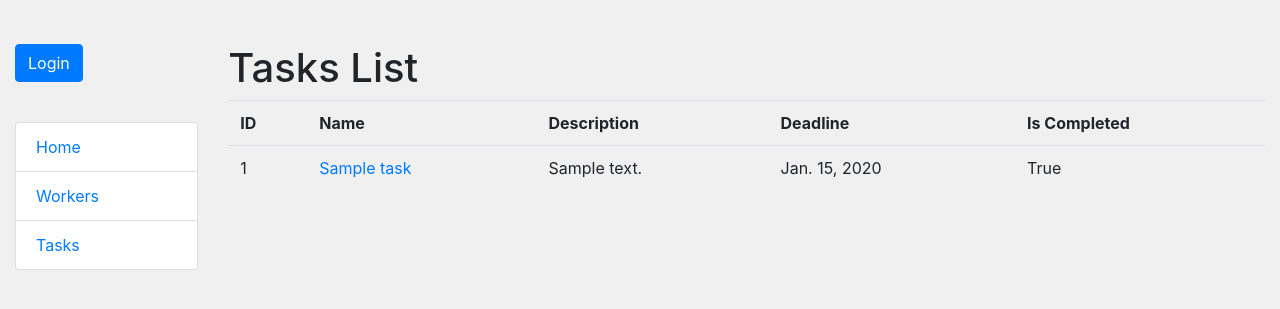
After one commit to StenSOn27/django_task_manager, a Django app: page /tasks/ in a window 1280 px wide. The commit adds this page. Shown: the top 309 px of the page. Run offline with Django 5.2, Linux system fonts and the light colour scheme; tables that the repository leaves empty hold one stand-in row (values such as "Sample post"); some libraries are stand-ins or nearby versions.

Commit message:
implement tasklist, taskdetail classes and templates

```diff
--- a/manager/models.py
+++ b/manager/models.py
@@ -50,3 +50,6 @@ class Task(models.Model):
 
     def __str__(self):
         return self.name
+
+    def get_absolute_url(self):
+        return reverse("manager:task-detail", kwargs={"pk": self.pk})
--- a/manager/urls.py
+++ b/manager/urls.py
@@ -4,12 +4,25 @@ from .views import (
     index,
     WorkerListView,
     WorkerDetailView,
+    TaskListView,
+    TaskDetailView,
 )
 
 urlpatterns = [
     path("", index, name="index"),
     path("workers/", WorkerListView.as_view(), name="worker-list"),
-    path("workers/<int:pk>/", WorkerDetailView.as_view(), name="worker-detail"),
+    path(
+        "workers/<int:pk>/",
+        WorkerDetailView.as_view(),
+        name="worker-detail"
+    ),
+    path("tasks/", TaskListView.as_view(), name="task-list"),
+    path(
+        "tasks/<int:pk>/",
+        TaskDetailView.as_view(),
+        name="task-detail"
+    ),
+
 ]
 
 app_name = "manager"
--- a/manager/views.py
+++ b/manager/views.py
@@ -1,11 +1,10 @@
 from django.shortcuts import render
 from django.contrib.auth.decorators import login_required
-from django.urls import reverse_lazy
 from .models import Worker, Task
 from django.views import generic
-from django.contrib.auth.views import LoginView
 
 
+@login_required
 def index(request):
     """View function for the home page of the site."""
     num_workers = Worker.objects.count()
@@ -37,3 +36,19 @@ class WorkerDetailView(generic.DetailView):
     model = Worker
     template_name = "manager/worker-detail.html"
     context_object_name = "worker"
+
+
+class TaskListView(generic.ListView):
+    """Generic class-based view for a list of tasks."""
+    model = Task
+    template_name = "manager/task-list.html"
+    context_object_name = "task_list"
+    paginate_by = 5
+    queryset = Task.objects.prefetch_related()
+
+
+class TaskDetailView(generic.DetailView):
+    """Generic class-based view for a task's detail."""
+    model = Task
+    template_name = "manager/task-detail.html"
+    context_object_name = "task"
--- a/templates/includes/sidebar.html
+++ b/templates/includes/sidebar.html
@@ -15,4 +15,5 @@
 <ul class="sidebar-nav list-group">
   <li class="list-group-item"><a href="{% url 'manager:index' %}">Home</a></li>
   <li class="list-group-item"><a href="{% url 'manager:worker-list' %}">Workers</a></li>
+  <li class="list-group-item"><a href="{% url 'manager:task-list' %}">Tasks</a></li>
 </ul>
--- /dev/null
+++ b/templates/manager/task-list.html
@@ -0,0 +1,29 @@
+{% extends "base.html" %}
+{% load crispy_forms_filters %}
+{% block content %}
+    <h1>
+      Tasks List
+    </h1>
+    {% if task_list %}
+    <table class="table">
+      <tr>
+        <th>ID</th>
+        <th>Name</th>
+        <th>Description</th>
+        <th>Deadline</th>
+        <th>Is Completed</th>
+      </tr>
+    {% for task in task_list %}
+      <tr>
+        <td>{{ task.id }}</td>
+        <td><a href="{{ task.get_absolute_url }}">{{ task.name }}</a></td>
+        <td>{{ task.description }}</td>
+        <td>{{ task.deadline }}</td>
+        <td>{{ task.is_completed }}</td>
+      </tr>
+    {% endfor %}
+    </table>
+    {% else %}
+      <p>There are no tasks in the service.</p>
+    {% endif %}
+{% endblock %}
```
Also changed, not shown: templates/manager/task-detail.html (added, +24 -0 lines).
